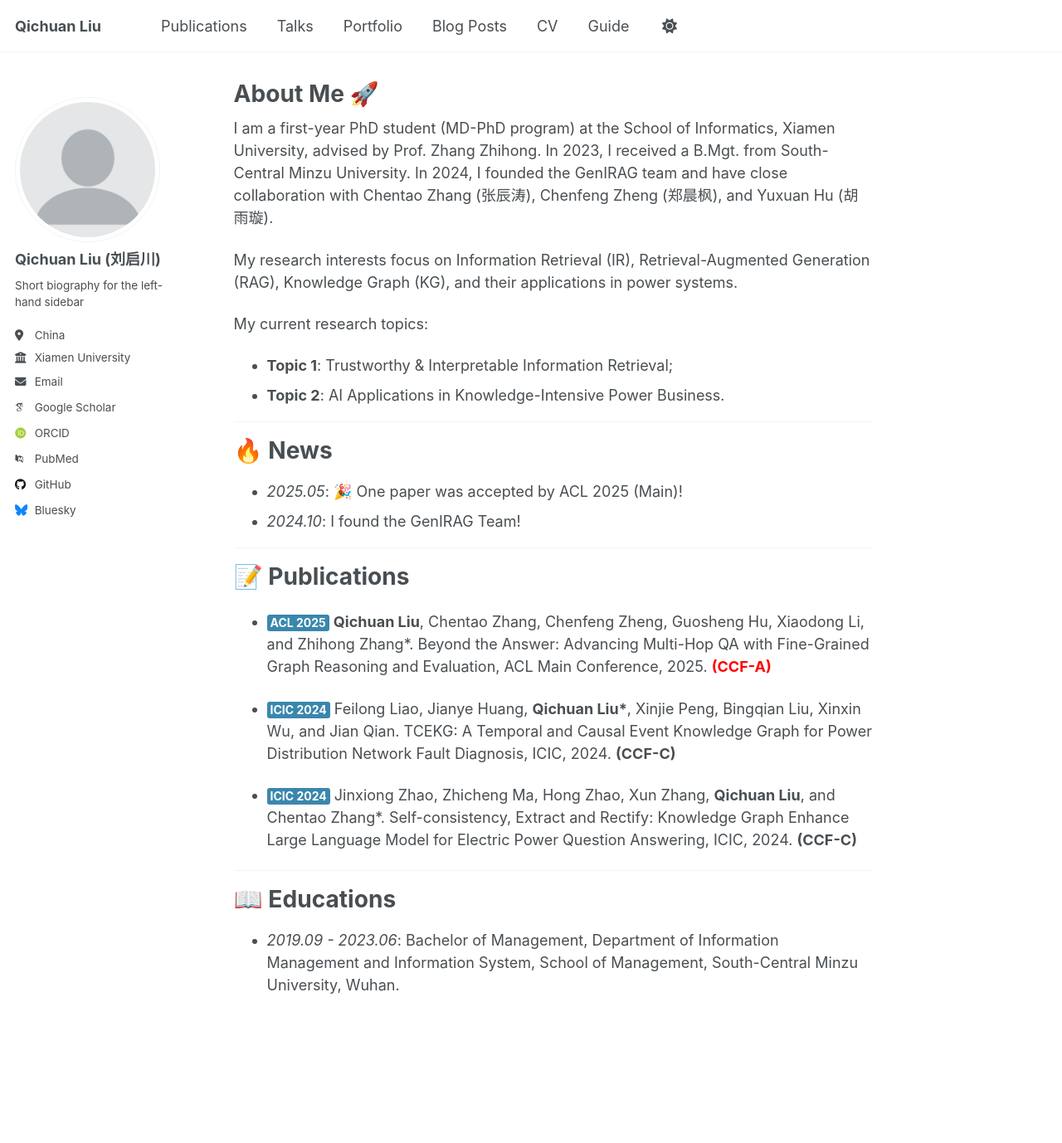
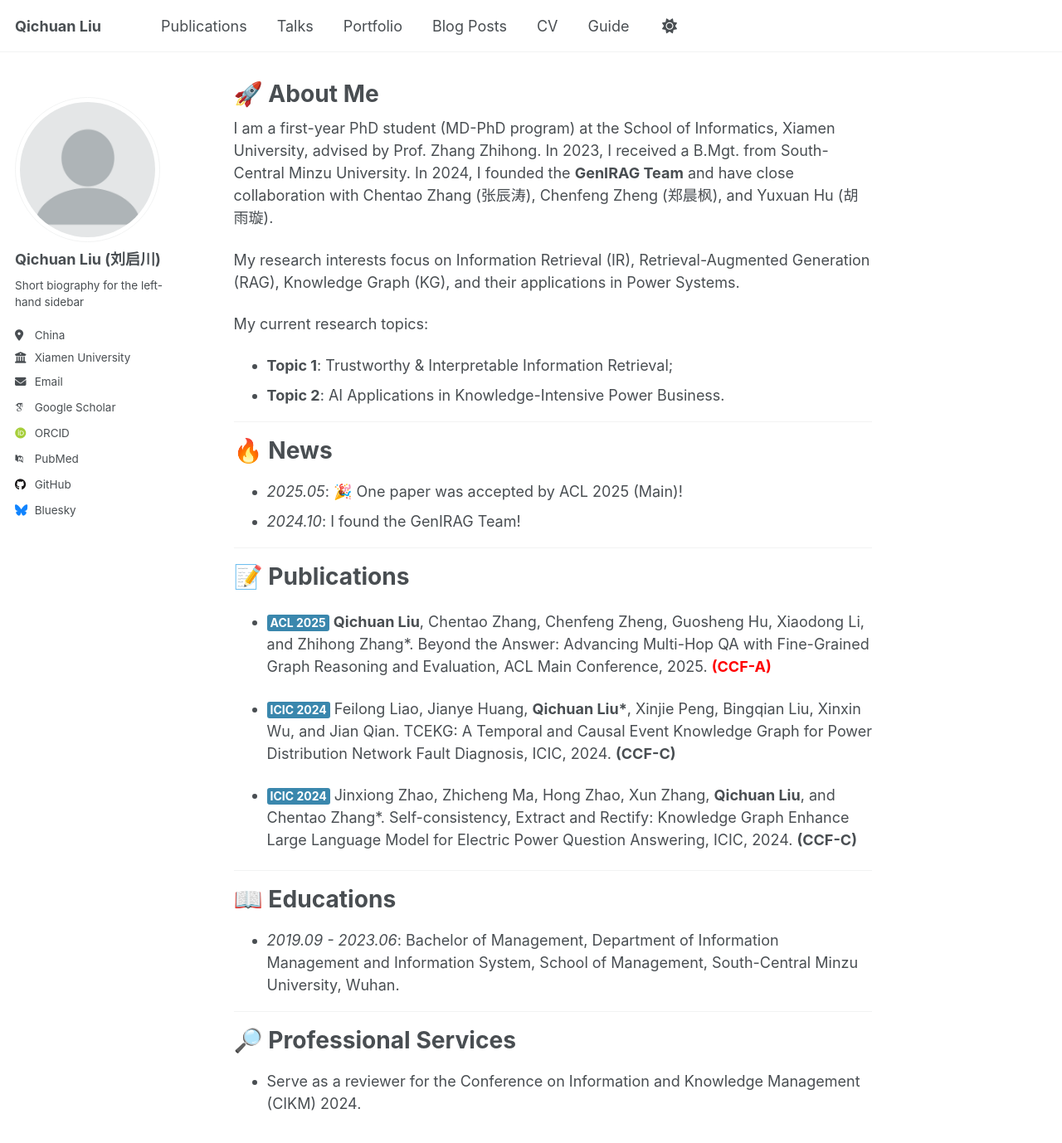
Before and after one commit to qcliu2001/qcliu2001.github.io, a Jekyll site: the page built from _pages/about.md, in a window 1280 px wide and 1400 px high. Shown: the top 1378 px of the window at 83% size. Built offline with Jekyll 4.4.1, drawn with Linux system fonts in a browser that asks for light colours; some web fonts are replaced.

Commit message:
Update about.md

```diff
--- a/_pages/about.md
+++ b/_pages/about.md
@@ -1,15 +1,15 @@
 ---
 permalink: /
-title: "About Me 🚀"
+title: "🚀 About Me"
 author_profile: true
 redirect_from:
   - /about/
   - /about.html
 ---
 
-I am a first-year PhD student (MD-PhD program) at the School of Informatics, Xiamen University, advised by Prof. Zhang Zhihong. In 2023, I received a B.Mgt. from South-Central Minzu University. In 2024, I founded the GenIRAG team and have close collaboration with Chentao Zhang (张辰涛), Chenfeng Zheng (郑晨枫), and Yuxuan Hu (胡雨璇).
+I am a first-year PhD student (MD-PhD program) at the School of Informatics, Xiamen University, advised by Prof. Zhang Zhihong. In 2023, I received a B.Mgt. from South-Central Minzu University. In 2024, I founded the **GenIRAG Team** and have close collaboration with Chentao Zhang (张辰涛), Chenfeng Zheng (郑晨枫), and Yuxuan Hu (胡雨璇).
 
-My research interests focus on Information Retrieval (IR), Retrieval-Augmented Generation (RAG), Knowledge Graph (KG), and their applications in power systems.
+My research interests focus on Information Retrieval (IR), Retrieval-Augmented Generation (RAG), Knowledge Graph (KG), and their applications in Power Systems.
 
 My current research topics:
 
@@ -42,3 +42,11 @@ My current research topics:
 📖 Educations
 ======
 + _2019.09 - 2023.06_: Bachelor of Management, Department of Information Management and Information System, School of Management, South-Central Minzu University, Wuhan.
+
+
+------
+
+
+🔎 Professional Services
+======
++ Serve as a reviewer for the Conference on Information and Knowledge Management (CIKM) 2024.
```
